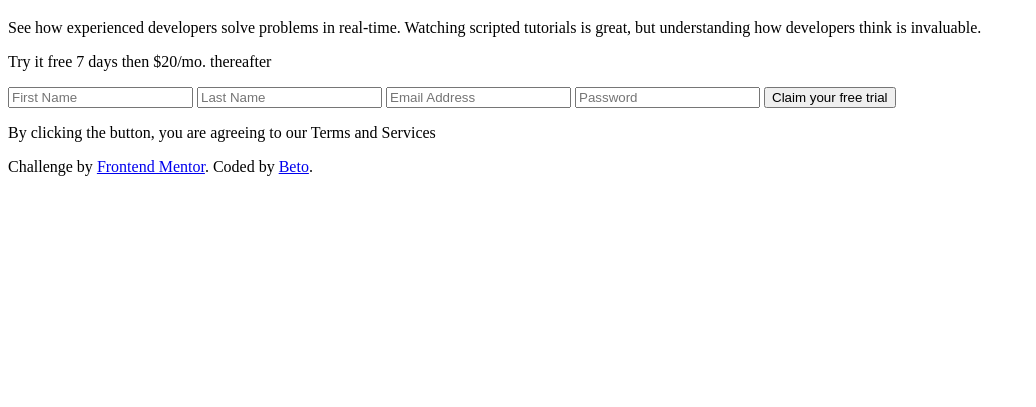
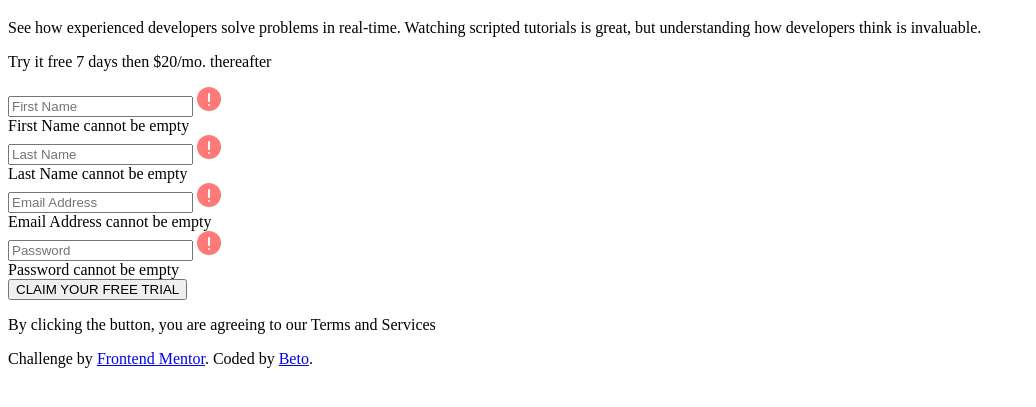
Before and after one commit to Betoggh51/Newbie-Intro-With-SignUp, a plain HTML site: page index.html in a window 1280 px wide. Shown: the part 61-468 px from the top of the page, without its empty margins (0-1036 px from the left). Drawn offline with Linux system fonts and the light colour scheme.

Commit message:
Adds the wrong icon and message when the user miss input a field.

```diff
--- a/index.html
+++ b/index.html
@@ -20,23 +20,50 @@
       </p>
     </div>
 
-    <div class="form-container .flex-col-center">
+    <div class="form-container">
       <div class="common-price">
         <p class="price"> <span class="bold-price"> Try it free 7 days </span> then $20/mo. thereafter </p>
       </div>
 
-      <form action="" class="form .flex-col-center">
-        <input type="text" class="first-name" placeholder="First Name">
-        <input type="text" class="last-name" placeholder="Last Name">
-        <input type="text" class="email-address" placeholder="Email Address">
-        <input type="text" class="password" placeholder="Password">
+      <form action="" class="form">
+        <div class="input-container">
+          <div class="input-and-icon">
+            <input type="text" class="first-name input" placeholder="First Name">
+            <img src="images/icon-error.svg" alt="Wrong First Name" class="wrong-icon wrong-icon-first-name">
+          </div>
+          <span class="empty-message">First Name cannot be empty</span>
+        </div>
+
+        <div class="input-container">
+          <div class="input-and-icon">
+            <input type="text" class="last-name input" placeholder="Last Name">
+            <img src="images/icon-error.svg" alt="Wrong Last Name" class="wrong-icon wrong-icon-last-name">
+          </div>
+          <span class="empty-message">Last Name cannot be empty</span>
+        </div>
+
+        <div class="input-container">
+          <div class="input-and-icon">
+            <input type="text" class="email-address input" placeholder="Email Address">
+            <img src="images/icon-error.svg" alt="Wrong Email Address" class="wrong-icon wrong-icon-email">
+          </div>
+          <span class="empty-message">Email Address cannot be empty</span>
+        </div>
+
+        <div class="input-container">
+          <div class="input-and-icon">
+            <input type="text" class="password input" placeholder="Password">
+            <img src="images/icon-error.svg" alt="Wrong Password" class="wrong-icon wrong-icon-password">
+          </div>
+          <span class="empty-message">Password cannot be empty</span>
+        </div>
 
         <button class="submit-btn">
-          <span class="claim">  Claim your free trial </span>
+          <span class="claim">  CLAIM YOUR FREE TRIAL </span>
         </button>
 
         <p class="terms">
-          By clicking the button, you are agreeing to our Terms and Services
+          By clicking the button, you are agreeing to our <span class="terms-span"> Terms and Services </span>
         </p>
       </form>
     </div>
```
